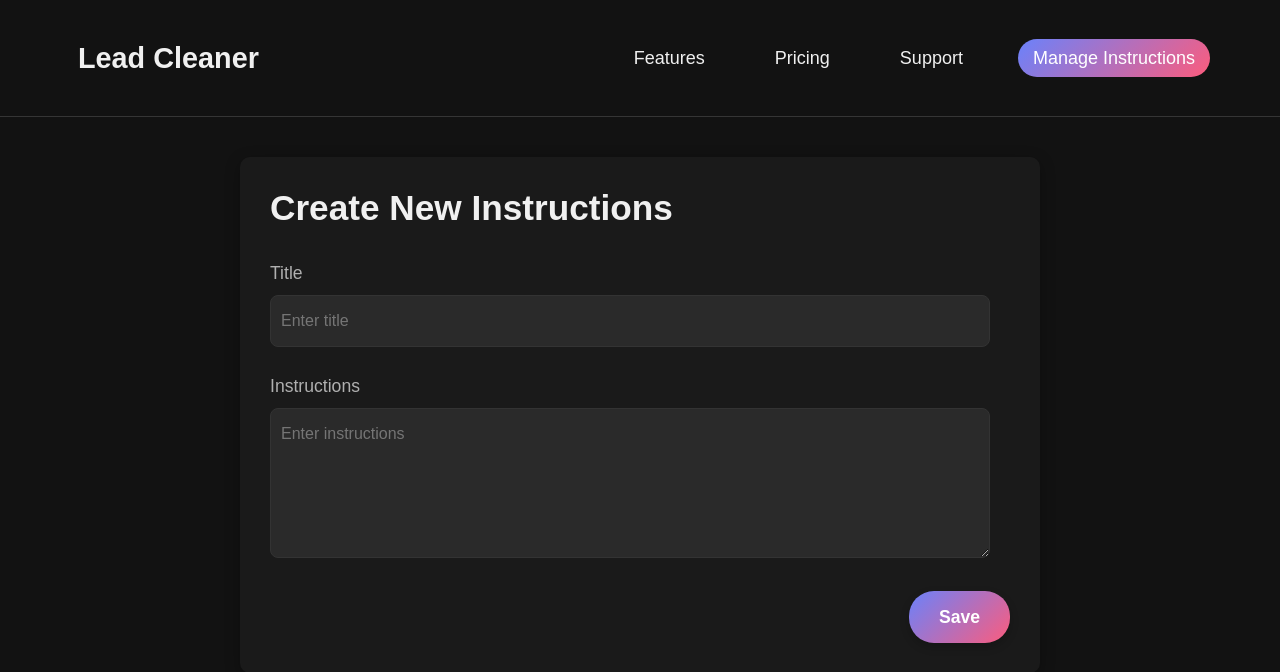
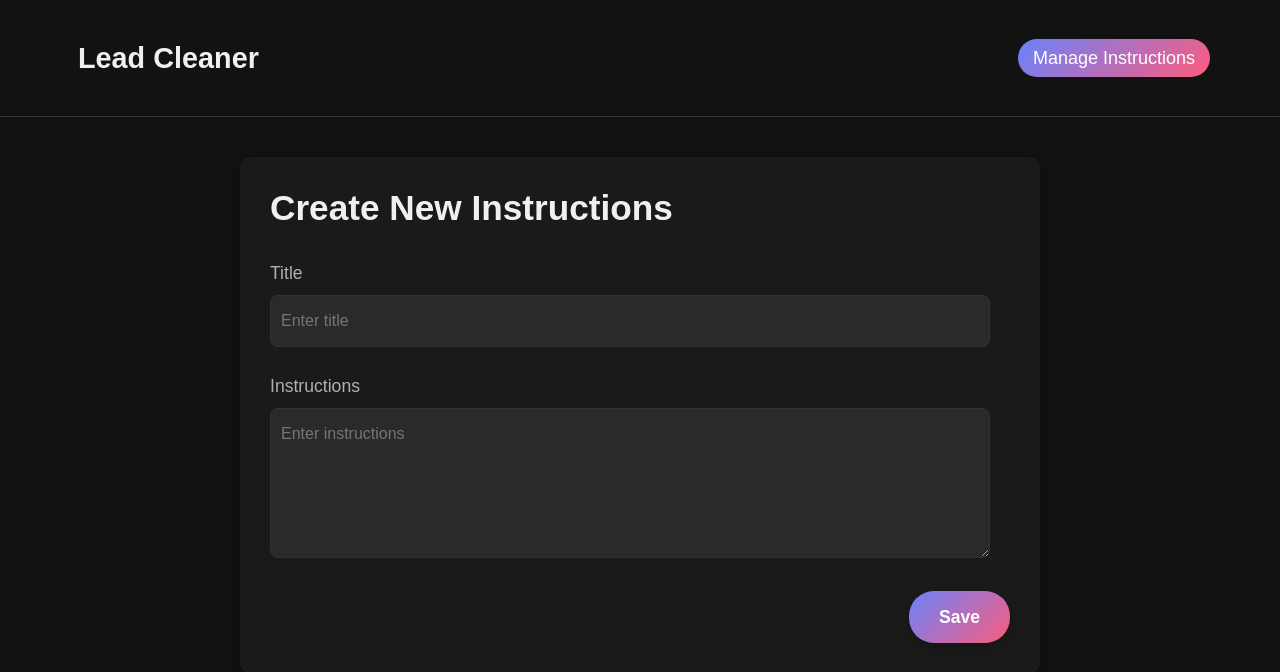
Before and after one commit to safal-dev/ai-data-cleaner, a Django app: page /create_instruction/ in a window 1280 px wide. Shown: the top 672 px of the page. Run offline with Django 5.2, Linux system fonts and the light colour scheme; the visitor is signed in with stand-in values (Sample User, id 1).

Commit message:
fixing header of create instruction

```diff
--- a/templates/leads/instruction_form.html
+++ b/templates/leads/instruction_form.html
@@ -22,9 +22,6 @@
                     <span class="bar"></span>
                 </button>
                 <ul class="nav-links">
-                    <li><a href="#features-section">Features</a></li>
-                    <li><a href="#pricing-section">Pricing</a></li>
-                    <li><a href="#support-section">Support</a></li>
                     <li><a href="{% url 'manage_instructions' %}" class="btn-gradient">Manage Instructions</a></li>
                 </ul>
             </nav>
```
